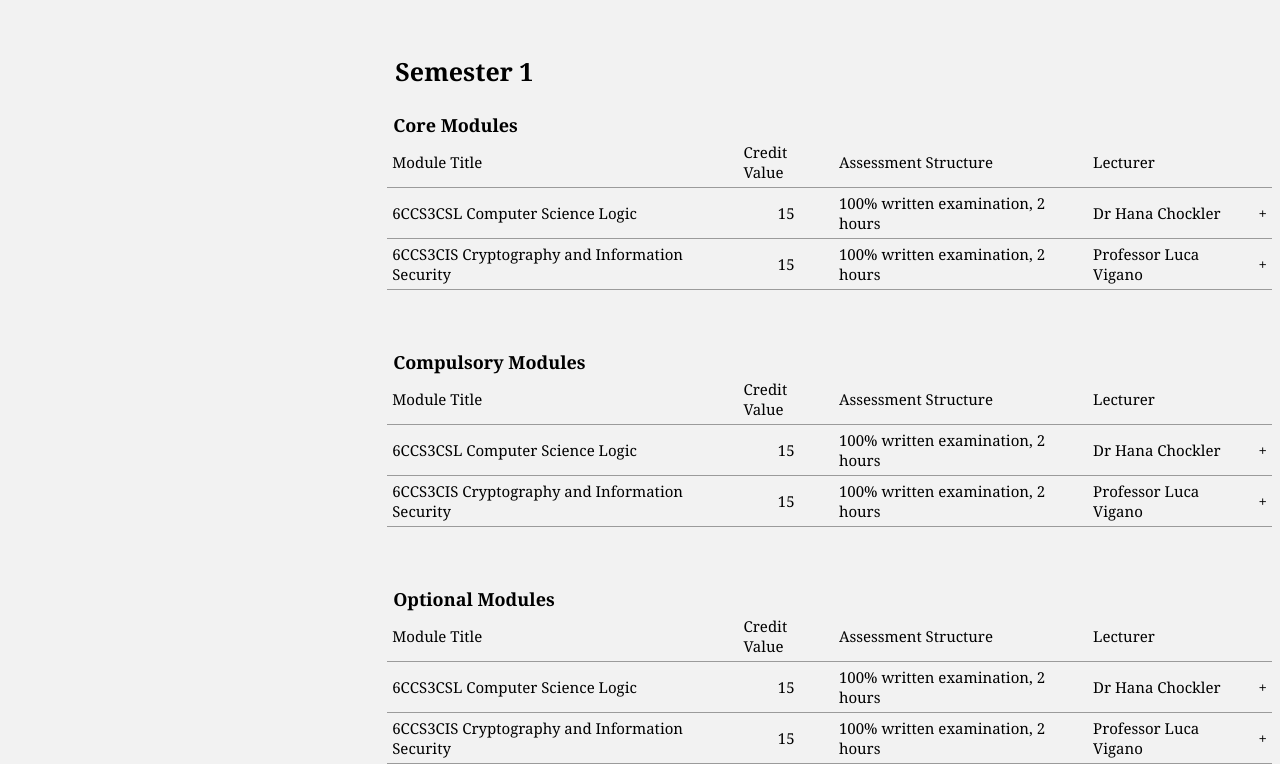
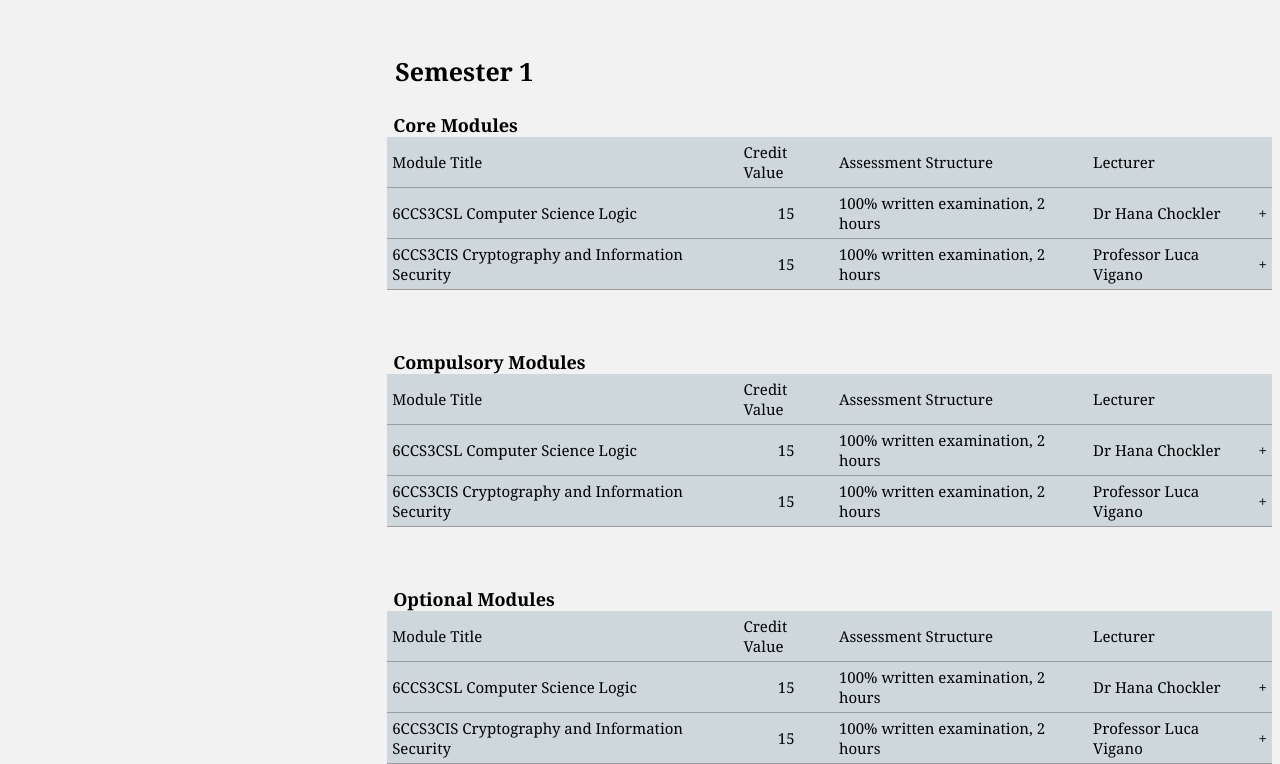
Before and after one commit to EmreK3/seg-project, a plain HTML site: page index.html in a window 1280 px wide. Shown: the part 118-882 px from the top of the page. Drawn offline with Linux system fonts and the light colour scheme.

Commit message:
Added selected tags to modules.

```diff
--- a/index.html
+++ b/index.html
@@ -5,7 +5,6 @@
 <script type="text/javascript" src="./js/jquery-3.2.1.js"> </script>
 <script type="text/javascript" src="./js/module.js"> </script>
 <script type="text/javascript" src="./js/main.js"> </script>
-
 
 
 <link rel="stylesheet" type="text/css" href="./css/style.css"/>
@@ -26,7 +25,7 @@
 </div>
 <div class="semester-one">
 	<p class="p2">Semester 1</p>
-	<table style="width:100%" class="core-modules-table1">
+	<table style="width:100%" class="core-modules-table1 selected">
 		<caption>Core Modules</caption>
 		<tr>
 			<th>Module Title</th>
@@ -35,30 +34,30 @@
 			<th>Lecturer</th>
 			<th></th>
 		</tr>
-		<tr id="6CCS3CSL">
+		<tr id="6CCS3CSL" class="selected">
 			<td>6CCS3CSL Computer Science Logic</td>
 			<td style="text-align:center">15</td>
 			<td>100% written examination, 2 hours</td>
 			<td>Dr Hana Chockler </td>
 			<td class="expand">+</td>
 		</tr>
-		<tr id="6CCS3CSL_description" class="hidden" >
+		<tr id="6CCS3CSL" class="hidden selected">
 			<td>This module intends to show the importance of formal, logical modelling in the development of hardware and software systems. The module introduces variouslogical formalisms and shows how they can be used as specification, design andvertification tools in Computer Science and IT. The module presents alsoformalisms for knowledge representation and reasoning used in AI systems.</td>
 			<td class="collapse">-</td>
 		</tr>
-		<tr id="6CCS3CIS">
+		<tr id="6CCS3CIS" class="selected">
 			<td>6CCS3CIS Cryptography and Information Security</td>
 			<td style="text-align:center">15</td>
 			<td>100% written examination, 2 hours</td>
 			<td>Professor Luca Vigano</td>
 			<td class="expand">+</td>
 		</tr>
-		<tr id="6CCS3CIS_description" class="hidden">
+		<tr id="6CCS3CIS" class="hidden selected">
 			<td>On successful completion of this module you should be able to understand the relevant mathematical techniques associated with cryptography; understand the principles of cryptographic techniques and perform implementations of selected algorithms in this area; appreciate the application of security techniques in solving real-life security problems in practical systems.</td>
 			<td class="collapse">-</td>
 	</table>
 
-	<table style="width:100%" class="compulsory-modules-table1">
+	<table style="width:100%" class="compulsory-modules-table1 selected">
 		<caption>Compulsory Modules</caption>
 		<tr>
 			<th>Module Title</th>
@@ -67,31 +66,31 @@
 			<th>Lecturer</th>
 <th></th>
 		</tr>
-		<tr id="6CCS3CSL" >
+		<tr id="6CCS3CSL" class="selected">
 			<td>6CCS3CSL Computer Science Logic</td>
 			<td style="text-align:center">15</td>
 			<td>100% written examination, 2 hours</td>
 			<td>Dr Hana Chockler </td>
 			<td class="expand">+</td>
 		</tr>
-		<tr id="6CCS3CSL_description" class="hidden">
+		<tr id="6CCS3CSL" class="hidden selected">
 			<td>This module intends to show the importance of formal, logical modelling in the development of hardware and software systems. The module introduces variouslogical formalisms and shows how they can be used as specification, design andvertification tools in Computer Science and IT. The module presents alsoformalisms for knowledge representation and reasoning used in AI systems.</td>
 			<td class="collapse">-</td>
 		</tr>
-		<tr id="6CCS3CIS" >
+		<tr id="6CCS3CIS" class="selected">
 			<td>6CCS3CIS Cryptography and Information Security</td>
 			<td style="text-align:center">15</td>
 			<td>100% written examination, 2 hours</td>
 			<td>Professor Luca Vigano</td>
 			<td class="expand">+</td>
 		</tr>
-		<tr id="6CCS3CIS_description" class="hidden">
+		<tr id="6CCS3CIS" class="hidden selected">
 			<td>On successful completion of this module you should be able to understand the relevant mathematical techniques associated with cryptography; understand the principles of cryptographic techniques and perform implementations of selected algorithms in this area; appreciate the application of security techniques in solving real-life security problems in practical systems.</td>
 			<td class="collapse">-</td>
 	</table>
 
 
-	<table style="width:100%" class="optional-modules-table1">
+	<table style="width:100%" class="optional-modules-table1 selected">
 		<caption>Optional Modules</caption>
 		<tr>
 			<th>Module Title</th>
@@ -100,25 +99,25 @@
 			<th>Lecturer</th>
 <th></th>
 		</tr>
-		<tr id="6CCS3CSL" >
+		<tr id="6CCS3CSL" class="selected">
 			<td>6CCS3CSL Computer Science Logic</td>
 			<td style="text-align:center">15</td>
 			<td>100% written examination, 2 hours</td>
 			<td>Dr Hana Chockler </td>
 			<td class="expand">+</td>
 		</tr>
-		<tr id="6CCS3CSL_description" class="hidden">
+		<tr id="6CCS3CSL" class="hidden selected">
 			<td>This module intends to show the importance of formal, logical modelling in the development of hardware and software systems. The module introduces variouslogical formalisms and shows how they can be used as specification, design andvertification tools in Computer Science and IT. The module presents alsoformalisms for knowledge representation and reasoning used in AI systems.</td>
 			<td class="collapse">-</td>
 		</tr>
-		<tr id="6CCS3CIS" >
+		<tr id="6CCS3CIS" class="selected">
 			<td>6CCS3CIS Cryptography and Information Security</td>
 			<td style="text-align:center">15</td>
 			<td>100% written examination, 2 hours</td>
 			<td>Professor Luca Vigano</td>
 			<td class="expand">+</td>
 		</tr>
-		<tr id="6CCS3CIS_description" class="hidden">
+		<tr id="6CCS3CIS" class="hidden selected">
 			<td>On successful completion of this module you should be able to understand the relevant mathematical techniques associated with cryptography; understand the principles of cryptographic techniques and perform implementations of selected algorithms in this area; appreciate the application of security techniques in solving real-life security problems in practical systems.</td>
 			<td class="collapse">-</td>
 	</table>
```
